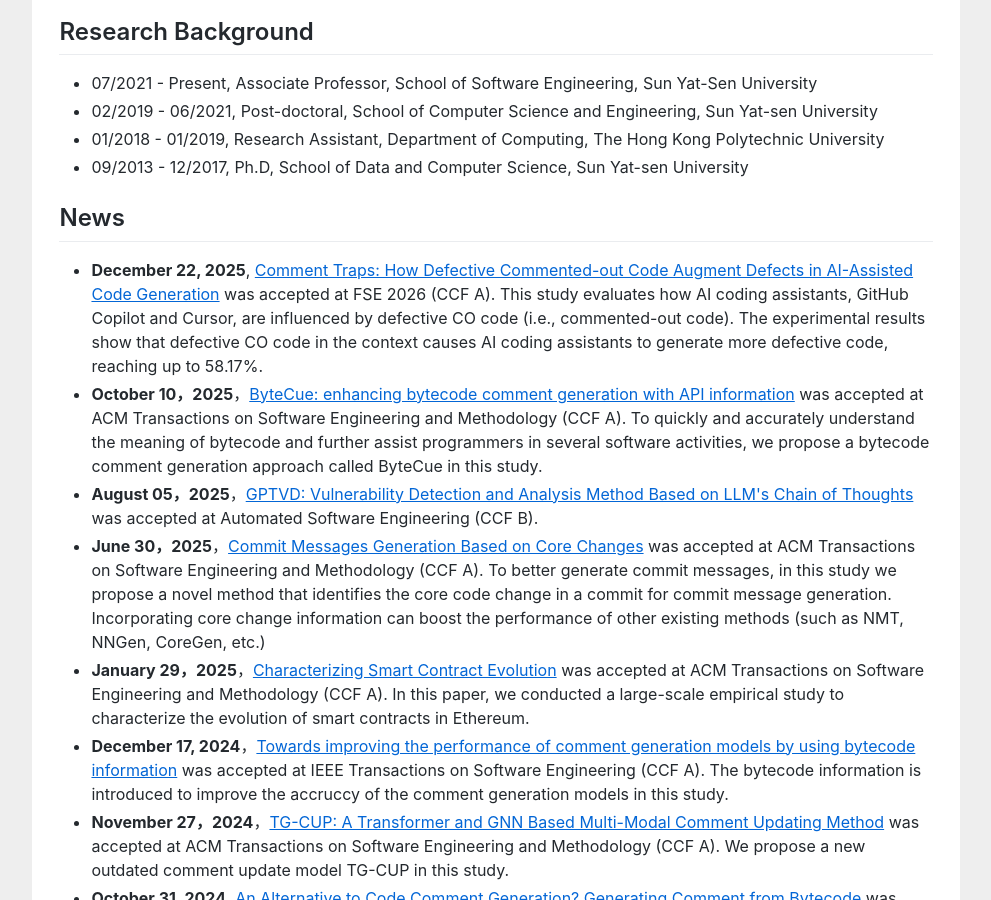
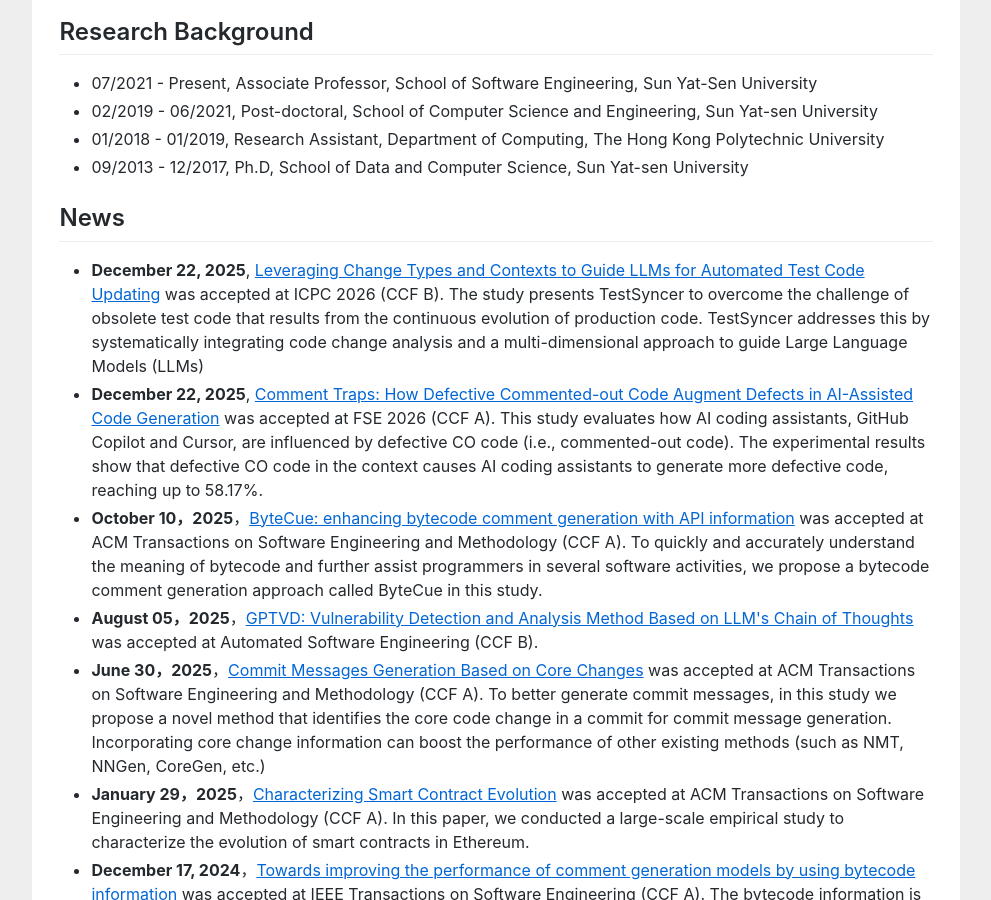
Before and after one commit to huangyuan-hy/huangyuan-hy.github.io, a Jekyll site: the page index.html, which Jekyll copies as it is, in a window 1280 px wide and 900 px high, scrolled down 641 px. Shown: the whole window, without its empty margins (144-1135 px from the left). Built offline with Jekyll 4.4.1, drawn with Linux system fonts in a browser that asks for light colours; some of the changed text lies outside the part shown.

Commit message:
Update index.html

```diff
--- a/index.html
+++ b/index.html
@@ -100,6 +100,7 @@ gtag('config', 'UA-158965281-1');
 
 				<h2>News</h2>
 					<ul>
+						<li><b>December 22, 2025</b>,  <a href=""><u>Leveraging Change Types and Contexts to Guide LLMs for Automated Test Code Updating</u></a> was accepted at ICPC 2026 (CCF B).  The study presents TestSyncer to overcome the challenge of obsolete test code that results from the continuous evolution of production code. TestSyncer addresses this by systematically integrating code change analysis and a multi-dimensional approach to guide Large Language Models (LLMs)</li>
 						<li><b>December 22, 2025</b>,  <a href=""><u>Comment Traps: How Defective Commented-out Code Augment Defects in AI-Assisted Code Generation</u></a> was accepted at FSE 2026 (CCF A). This study evaluates how AI coding assistants, GitHub Copilot and Cursor, are influenced by defective CO code (i.e., commented-out code). The experimental results show that defective CO code in the context causes AI coding assistants to generate more defective code, reaching up to 58.17%. </li>
 						<li><b>October 10，2025</b>，<a href=""><u>ByteCue: enhancing bytecode comment generation with API information</u></a> was accepted at ACM Transactions on Software Engineering and Methodology (CCF A). To quickly and accurately understand the meaning of bytecode and further assist programmers in several software activities, we propose a bytecode comment generation approach called ByteCue in this study.</li>
 						<li><b>August 05，2025</b>，<a href=""><u>GPTVD: Vulnerability Detection and Analysis Method Based on LLM's Chain of Thoughts</u></a> was accepted at Automated Software Engineering (CCF B). </li>
@@ -206,7 +207,8 @@ empirical study to learn how programmers reuse code on <a href="https://stackove
 <li><u>Yuan Huang</u>, Queping Kong, Xiangping Chen, and Zibin Zheng. Recommending differentiated code to support smart contract update. In IEEE/ACM 27th International Conference on Program Comprehension (ICPC), 2019. <a href="https://ieeexplore.ieee.org/abstract/document/8813255">[PDF]</a></li>
 <li>Xiangping Chen, Peiyong Liao, Yixin Zhang, <u>Yuan Huang*</u>, Zibin Zheng. Understanding Code Reuse in Smart Contracts. IEEE International Conference on Software Analysis, Evolution and Reengineering (SANER), 2021. <a href="https://ieeexplore.ieee.org/abstract/document/9425939">[PDF]</a></li>
 <li>Xiaocong Zhou, Yingye Chen, Hanyang Guo, Xiangping Chen, <u>Yuan Huang*</u>, Security Code Recommendations for Smart Contract, IEEE International Conference on Software Analysis, Evolution and Reengineering (SANER), 2023. Accepted</li>
-<!--
+<li>Taicheng Huang, Xiangping Chen, <u>Yuan Huang*</u>, Leveraging Change Types and Contexts to Guide LLMs for Automated Test Code Updating. In IEEE/ACM International Conference on Program Comprehension (ICPC), 2026. Accepted</li>
+					<!--
 <li><u>Yuan Huang</u>, Rong Wang, Xiangping Chen, Xiaocong Zhou, Ziyan Wang. (2022). GOV: A Verification Method for Smart Contract Gas-Optimization. In 2022 IEEE 22st International Conference on Software Quality, Reliability and Security Companion (QRS). </li>
 <li>Ziyan Wang, Xiangping Chen, Xiaocong Zhou, <u>Yuan Huang</u>, Zibin Zheng. (2021, December). An empirical study of solidity language features. In 2021 IEEE 21st International Conference on Software Quality, Reliability and Security Companion (QRS) (pp. 698-707). <a href="https://ieeexplore.ieee.org/abstract/document/9742076">[PDF]</a></li>
 <li>Xiangping Chen, Queping Kong, Haonan Zhu, Yixin Zhang, <u>Yuan Huang*</u>, & Zigui Jiang. (2020). Deciphering Cryptocurrencies by Reverse Analyzing on Smart Contracts. In Second International Conference Blockchain and Trustworthy Systems, 2020,  <a href="" style="color:red;"> Best Paper</a> (pp. 532-546). <a href="https://link.springer.com/chapter/10.1007/978-981-15-9213-3_41">[PDF]</a></li>
```
